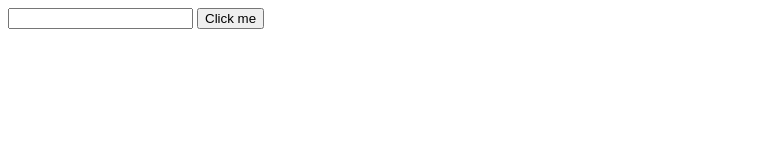
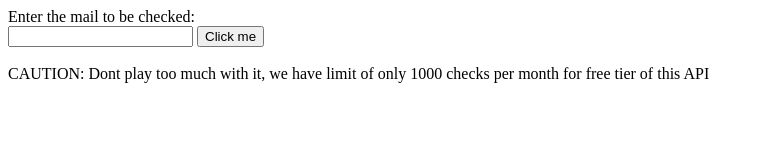
Before and after one commit to shubham-garg1/mail-validation, a plain HTML site: page index.html in a window 1280 px wide. Shown: the whole page, without its empty margins (0-764 px from the left). Drawn offline with Linux system fonts and the light colour scheme.

Commit message:
Update and rename dm.html to index.html

```diff
--- a/dm.html
+++ b/index.html
@@ -7,8 +7,13 @@
 </head>
 
 <body>
+    <label for="email">Enter the mail to be checked: </label>
+    <br>
     <input type="email" name="email" id="email">
     <button onclick="check()"> Click me</button>
+    <br>
+    <br>
+    CAUTION: Dont play too much with it, we have limit of only 1000 checks per month for free tier of this API
     <script>
         // function check() {
         //     var restURL = "http://apilayer.net/api/check?access_key=c5118f1f9827f42a5fc4b231932130a8&email=" + document.getElementById('email').value + "&smtp=1&format=1"
```
